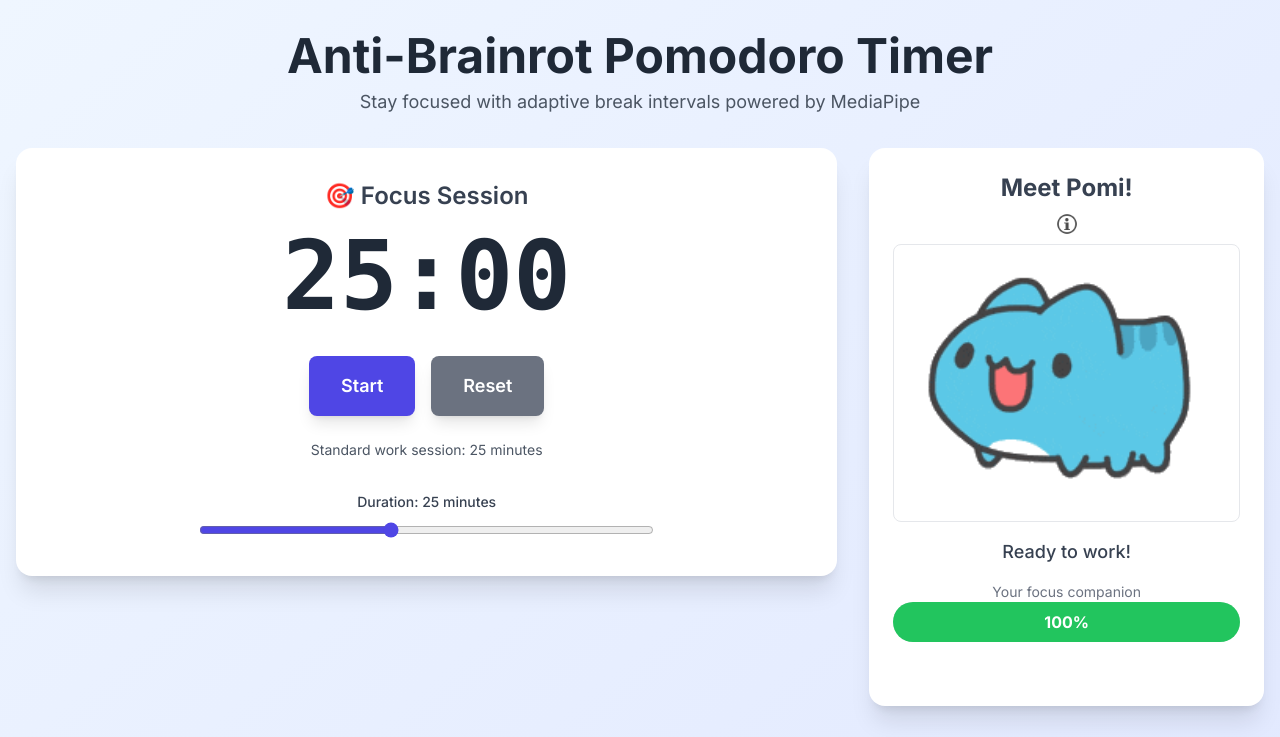
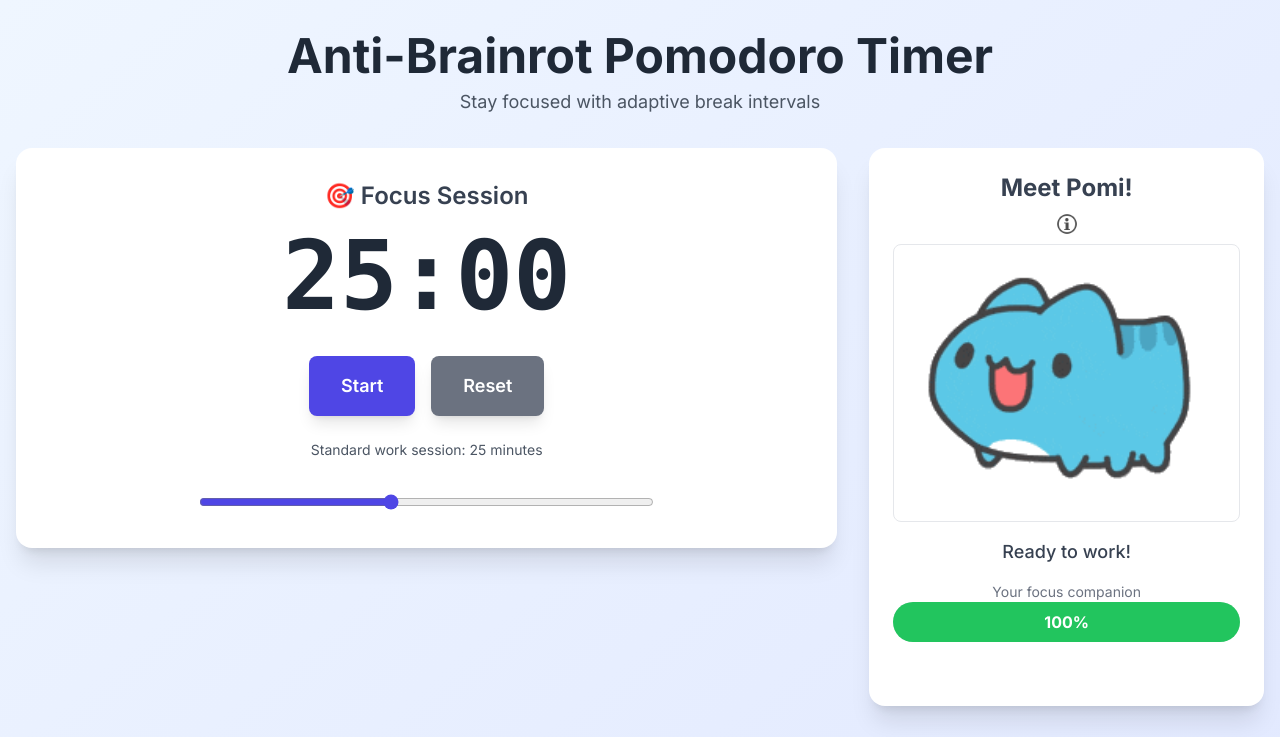
Before and after one commit to braydenmsue/cacheroyale-pomodoro, a Next.js app in the folder frontend/: page / in a window 1280 px wide. Shown: the top 737 px of the page. Built offline with nearby package versions, Linux system fonts and the light colour scheme; no server answers.

Commit message:
changing displayed text

```diff
--- a/frontend/app/page.tsx
+++ b/frontend/app/page.tsx
@@ -24,7 +24,7 @@ export default function Home() {
             Anti-Brainrot Pomodoro Timer
           </h1>
           <p className="text-lg text-gray-600 dark:text-gray-300">
-            Stay focused with adaptive break intervals powered by MediaPipe
+            Stay focused with adaptive break intervals
           </p>
         </header>
 
--- a/frontend/components/Timer.tsx
+++ b/frontend/components/Timer.tsx
@@ -183,9 +183,6 @@ export default function Timer({ sessionActive, isBreak, setSessionActive, onSess
 
         { !sessionActive && (
           <div className="mt-8 w-3/5 mx-auto">
-            <label className="block text-sm font-medium text-gray-700 dark:text-gray-300 mb-2">
-              Duration: {sliderMinutes} minute{sliderMinutes === 1 ? '' : 's'}
-            </label>
             <input
               type="range"
               min={0.25}
```
